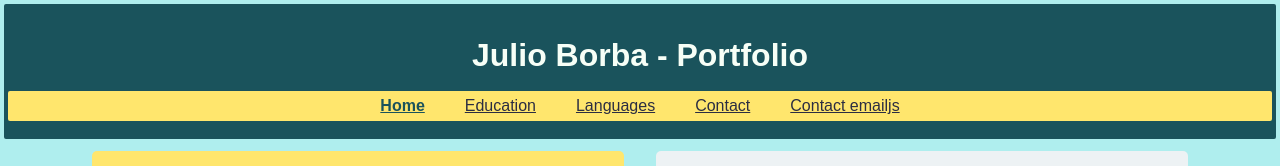
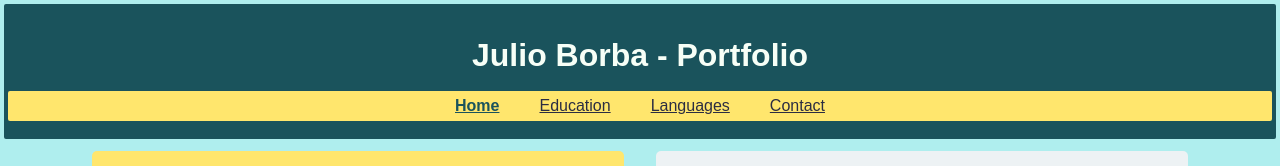
Before and after one commit to jcbbr/webdevelopment-course-project, a plain HTML site: page index.html in a window 1280 px wide. Shown: the top 166 px of the page. Drawn offline with Linux system fonts and the light colour scheme.

Commit message:
Removed the test emailjs html page

```diff
--- a/index.html
+++ b/index.html
@@ -17,7 +17,6 @@
                 <li><a href="page2_JBo156.html">Education</a></li>
                 <li><a href="page3_JBo156.html">Languages</a></li>
                 <li><a href="page4_JBo156.html">Contact</a></li>
-                <li><a href="page4_JBo156.html">Contact emailjs</a></li>
             </ul>
         </nav>
     </header>
```
